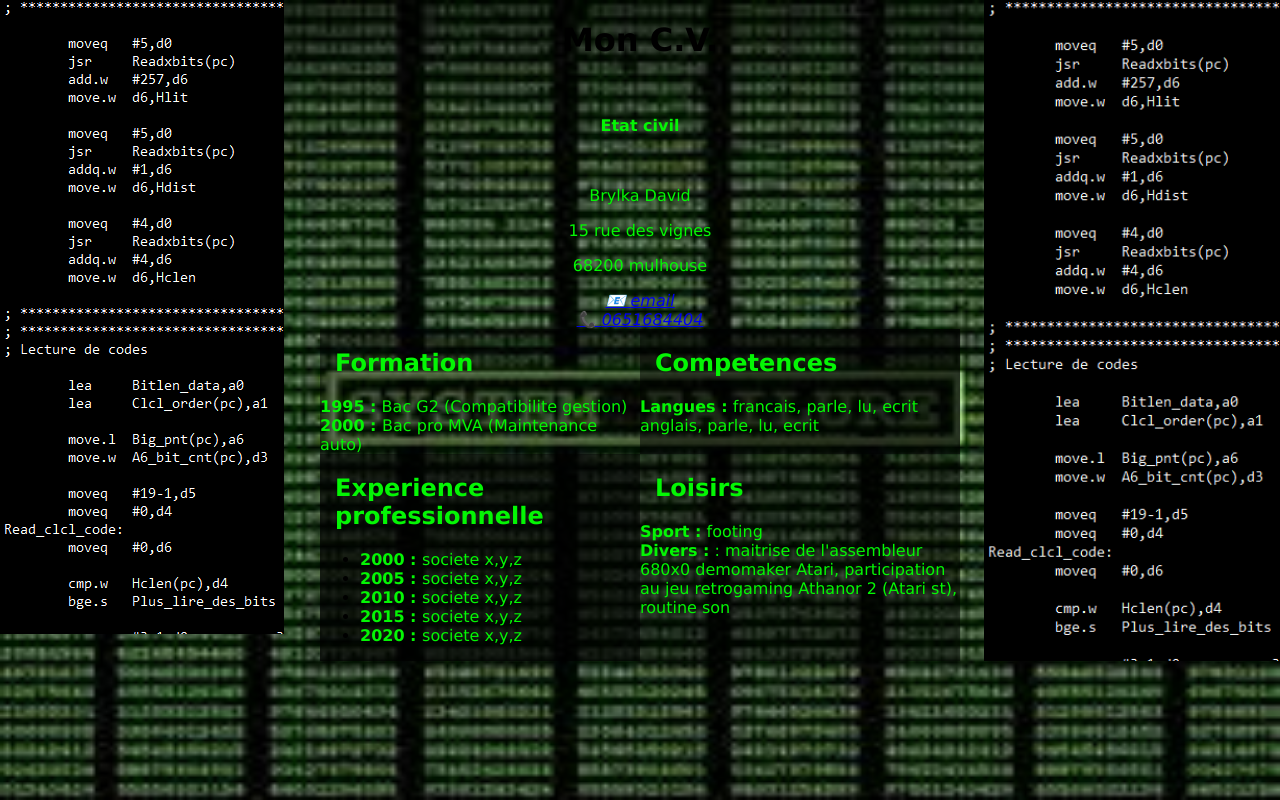
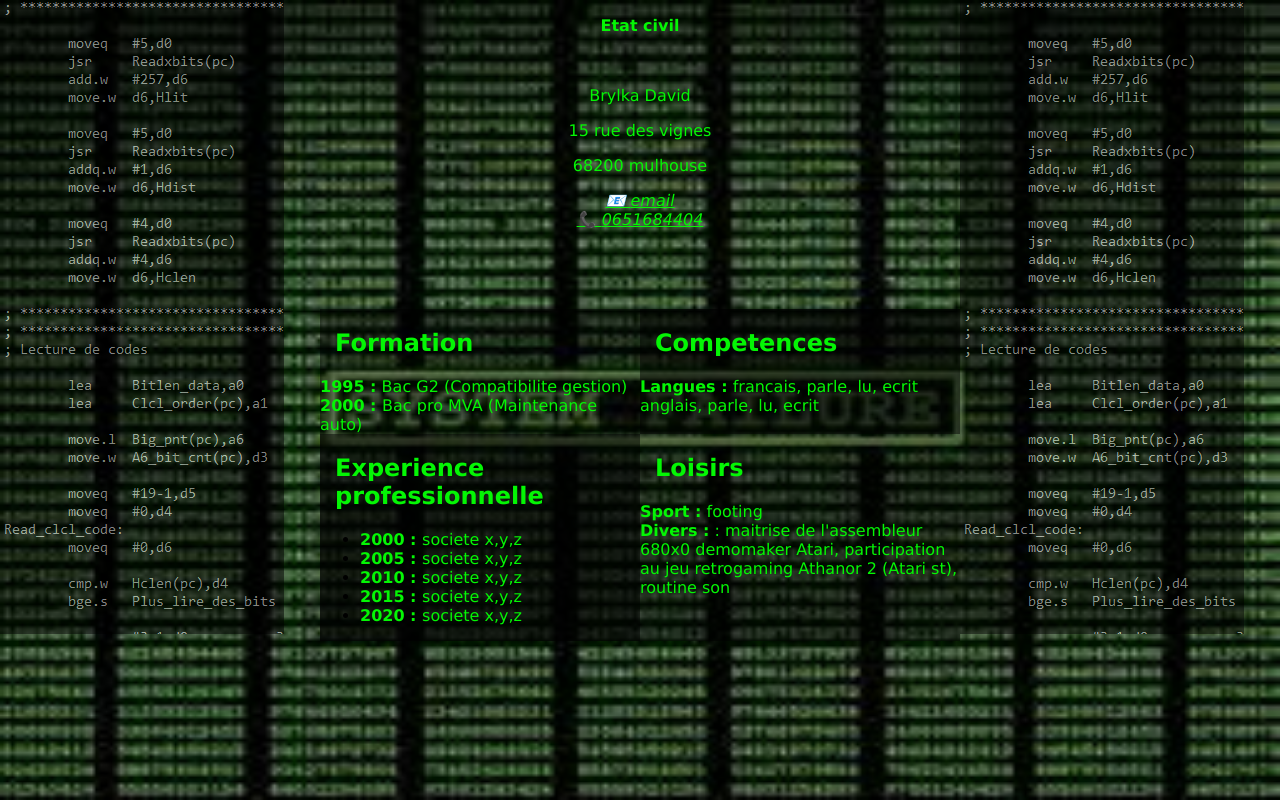
Before and after one commit to OLFP-RAN-2021/david, a PHP site: page /index2.html in a window 1280 px wide. Run offline with PHP 8.4, Linux system fonts and the light colour scheme.

Commit message:
Yeahhh !

```diff
--- a/index2.html
+++ b/index2.html
@@ -3,7 +3,7 @@
 
 <head>
     <meta charset="utf-8" />
-    <title class="white_text">Mon C.V.</title>
+    <title>Mon C.V.</title>
     <link href="style.css" rel="stylesheet" type="text/css">
 </head>
 
@@ -18,7 +18,7 @@
 
 
         <div class="partiecentrale">
-            <h1>Mon C.V.</h1><br>
+         <!--   <h1 class="white_text">Mon C.V.</h1><br> -->
             <div>
                 <p class="text_center text_bold white_text "> Etat civil </p><br>
 
@@ -26,8 +26,8 @@
                 <p class="text_center white_text"> 15 rue des vignes</p>
                 <p class="text_center white_text"> 68200 mulhouse</p>
                 <address class="text_center white_text">
-                    <a href="mailto:david.b@jagware.org">email</a><br>
-                    <a href="tel:+330651684404">0651684404</a>
+                    <a class="white_text" href="mailto:david.b@jagware.org">email</a><br>
+                    <a class="white_text" href="tel:+330651684404">0651684404</a>
                 </address>
             </div>
             <div class="magrille">
--- a/style.css
+++ b/style.css
@@ -33,6 +33,7 @@ html, body {
         }
 
       .magrille {
+        margin-top: 80px;
         display: grid;
         grid-template-columns: repeat(2, 1fr);
         grid-auto-rows: minmax(100px ,auto);
@@ -78,18 +79,19 @@ html, body {
       .partiegauche {
         display: block;
         width: 25%;
-
+        opacity: 0.50;
+        image-orientation: flip;
        }
 
        .partiedroite {
 
-        display: flex;
+        display: block;
         justify-content: right;
         width: 25%;
-
+        opacity: 0.50;
       }
 
-      a[href^="mailto"]::before {
+      a[href^="mailto"]::before{
         content: "📧 ";
     }
 
```
Also changed, not shown: discord.png (added).
